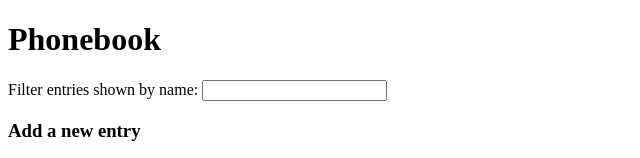
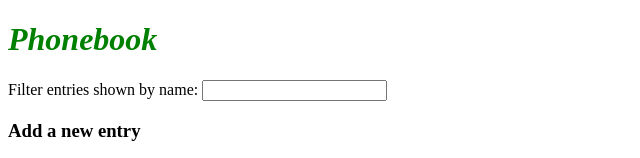
Before and after one commit to Will282/FullStackOpen, a React (Create React App) app in the folder part2/phonebook/: page / in a window 1280 px wide. Shown: the top 158 px of the page, without its empty margins (0-640 px from the left). Built offline with nearby package versions, Linux system fonts and the light colour scheme; data requests are answered from the project's data file.

Commit message:
Add basic css

```diff
--- a/part2/phonebook/src/index.css
+++ b/part2/phonebook/src/index.css
@@ -1,13 +1,4 @@
-body {
-  margin: 0;
-  font-family: -apple-system, BlinkMacSystemFont, 'Segoe UI', 'Roboto', 'Oxygen',
-    'Ubuntu', 'Cantarell', 'Fira Sans', 'Droid Sans', 'Helvetica Neue',
-    sans-serif;
-  -webkit-font-smoothing: antialiased;
-  -moz-osx-font-smoothing: grayscale;
+h1 {
+  color: green;
+  font-style: italic;
 }
-
-code {
-  font-family: source-code-pro, Menlo, Monaco, Consolas, 'Courier New',
-    monospace;
-}
--- a/part2/phonebook/src/index.js
+++ b/part2/phonebook/src/index.js
@@ -1,6 +1,7 @@
 import React from 'react'
 import ReactDOM from 'react-dom'
 import App from './App'
+import "./index.css"
 
 ReactDOM.render(
   <App />,
```
